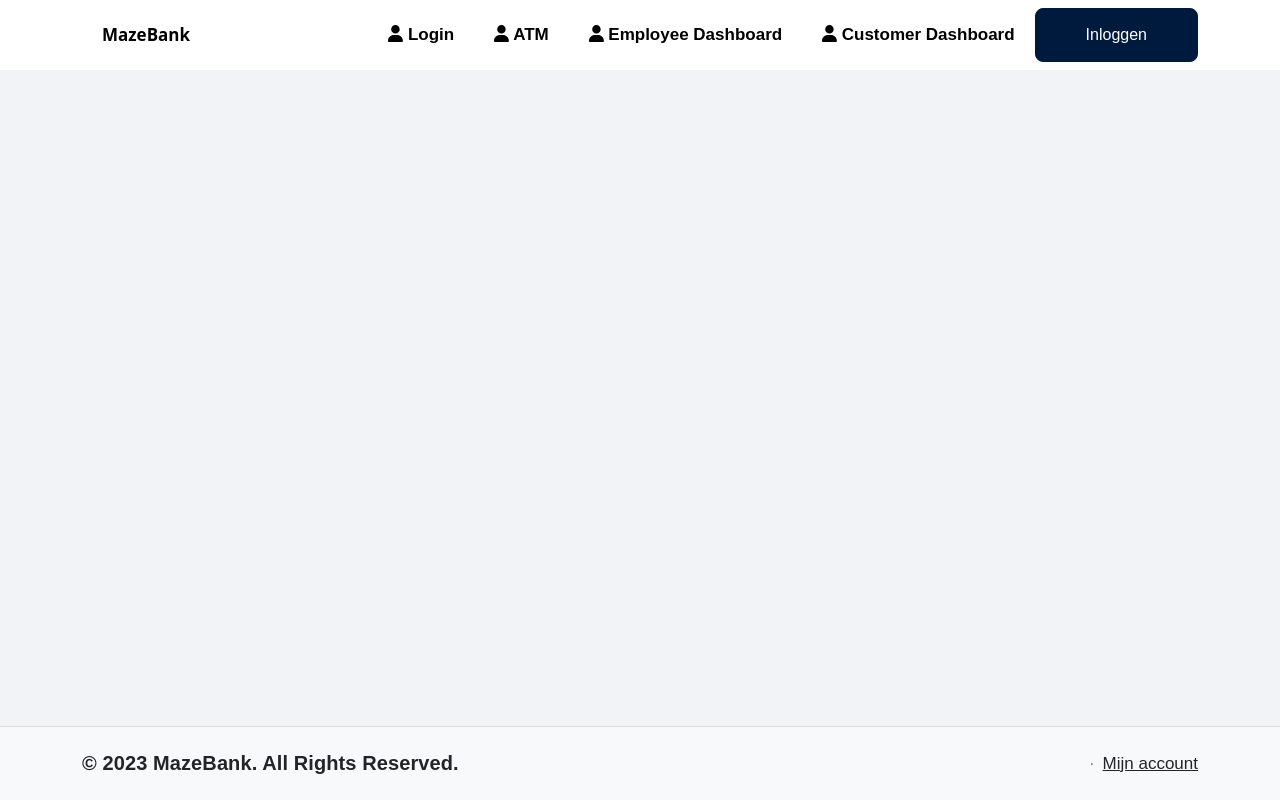
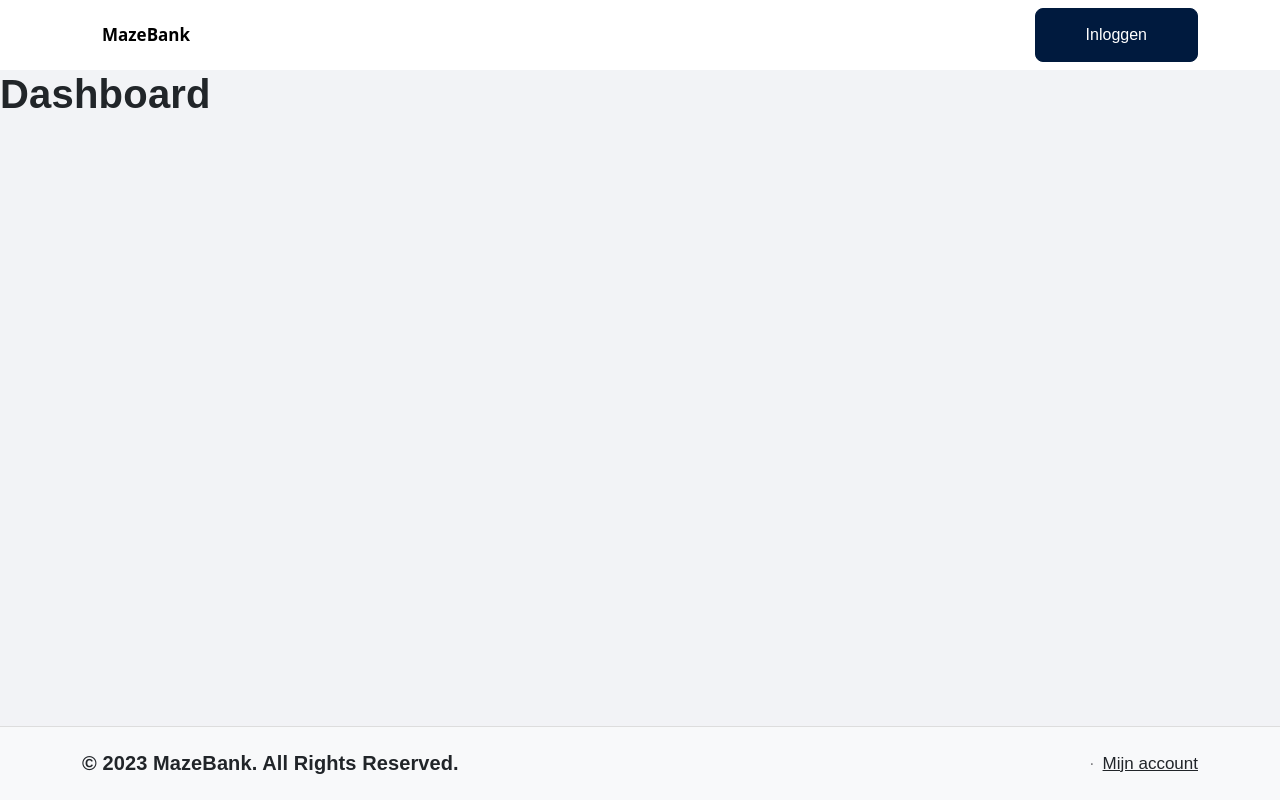
Before and after one commit to sebaswvv/MazeBank, a Vue app in the folder frontend/: page /dashboard in a window 1280 px wide. Built offline with nearby package versions, Linux system fonts and the light colour scheme.

Commit message:
added login

```diff
--- a/frontend/src/components/Navbar.vue
+++ b/frontend/src/components/Navbar.vue
@@ -10,25 +10,15 @@
                 <ul class="navbar-nav ms-auto align-items-center">
                     <li class="nav-item">
                     </li>
-                    <li class="nav-item">
-                        <router-link to="/login" class="nav-link" active-class="active">
-                            <font-awesome-icon icon="fa-solid fa-user" />
-                            Login</router-link>
-                    </li>
-                    <li class="nav-item">
+                    <li class="nav-item" v-if="authenticationStore.getIsLoggedIn">
                         <router-link to="/atm" class="nav-link" active-class="active">
                             <font-awesome-icon icon="fa-solid fa-user" />
                             ATM</router-link>
                     </li>
-                    <li class="nav-item">
-                        <router-link to="/employee-dashboard" class="nav-link" active-class="active">
+                    <li v-if="authenticationStore.getIsLoggedIn" class=" nav-item">
+                        <router-link to="/dashboard" class="nav-link" active-class="active">
                             <font-awesome-icon icon="fa-solid fa-user" />
-                            Employee Dashboard</router-link>
-                    </li>
-                    <li class="nav-item">
-                        <router-link to="/customer-dashboard" class="nav-link" active-class="active">
-                            <font-awesome-icon icon="fa-solid fa-user" />
-                            Customer Dashboard</router-link>
+                            Dashboard</router-link>
                     </li>
                     <!-- Buttons voor in/uit-loggen -->
                     <li class="nav-item">
--- a/frontend/src/router/index.ts
+++ b/frontend/src/router/index.ts
@@ -2,8 +2,7 @@ import { createRouter, createWebHistory } from 'vue-router';
 import Home from '../views/HomeView.vue';
 import Atm from '../views/AtmView.vue';
 import Login from '../views/LoginView.vue';
-import CustomerDashboard from '../views/CustomerDashboardView.vue';
-import EmployeeDashboard from '../views/EmployeeDashboardView.vue';
+import Dashboard from '../views/DashboardView.vue';
 
 // Define routes
 const routes = [
@@ -11,8 +10,7 @@ const routes = [
   { path: '/login', component: Login},
   { path: '/home', component: Home },
   { path: '/atm', component: Atm },
-  { path: '/customer-dashboard', component: CustomerDashboard },
-  { path: '/employee-dashboard', component: EmployeeDashboard },
+  { path: '/dashboard', component: Dashboard },
 ];
 
 const router = createRouter({
--- a/frontend/src/stores/AuthenticationStore.ts
+++ b/frontend/src/stores/AuthenticationStore.ts
@@ -30,7 +30,6 @@ export const useAuthenticationStore = defineStore({
         if (response.status === 200) {
           this.setUser(response.data.authenticationToken);
           axios.updateAuthorizationHeader(response.data.jwt);
-          this.router.push('/');
         }
       } catch (error: any) {
         return error;
@@ -42,8 +41,7 @@ export const useAuthenticationStore = defineStore({
       axios.updateAuthorizationHeader('');
       this.userId = null;
       this.isLoggedIn = false;
-
-      this.router.push('/login');
+      this.router.push('/');
     },
     async register(registerRequest: Register) {
       try {
--- a/frontend/src/views/CustomerDashboardView.vue
+++ /dev/null
@@ -1,9 +0,0 @@
-<template>
-    <h1>Customer dashboard</h1>
-</template>
-
-<script setup lang="ts">
-
-</script>
-
-<style></style>
--- a/frontend/src/views/EmployeeDashboardView.vue
+++ b/frontend/src/views/DashboardView.vue
@@ -1,5 +1,5 @@
 <template>
-    <h1>Employee dashboard</h1>
+    <h1>Dashboard</h1>
 </template>
 
 <script setup lang="ts">
--- a/frontend/src/views/LoginView.vue
+++ b/frontend/src/views/LoginView.vue
@@ -28,6 +28,7 @@
             <a href="#">Wachtwoord vergeten?</a>
           </div>
         </div>
+        <p id="error">{{ errorMessage }}</p>
         <button @click="handleLoginClick">Login</button>
       </div>
     </div>
@@ -54,6 +55,13 @@
 <script setup lang="ts">
 import { ref } from 'vue';
 
+import { useRouter } from 'vue-router';
+import { useAuthenticationStore } from '../stores/AuthenticationStore';
+import Login from "../interfaces/requests/Login.ts";
+
+const authenticationStore = useAuthenticationStore();
+const router = useRouter();
+
 const containerClasses = ref('');
 const errorMessage: any = ref('');
 const firstName = ref('');
@@ -68,11 +76,29 @@ const email = ref('');
 
 const handleRegisterClick = () => {
   checkRegitserFields();
+  // register the user
   //errorMessage.value = '';
 }
 
-const handleLoginClick = () => {
-  console.log('login');
+const handleLoginClick = async () => {
+  // check if all fields are filled in
+  if (email.value === '' || password.value === '') {
+    showErrorMessage('Vul alle velden in');
+    return;
+  }
+
+  const loginRequest: Login = {
+    email: email.value,
+    password: password.value
+  }
+
+  await authenticationStore.login(loginRequest);
+  // check if the user is logged in
+  if (authenticationStore.isLoggedIn) {
+    router.push('/dashboard');
+  } else {
+    showErrorMessage('Email of wachtwoord is onjuist');
+  }
 }
 
 const handleOpenRegisrer = () => {
```
